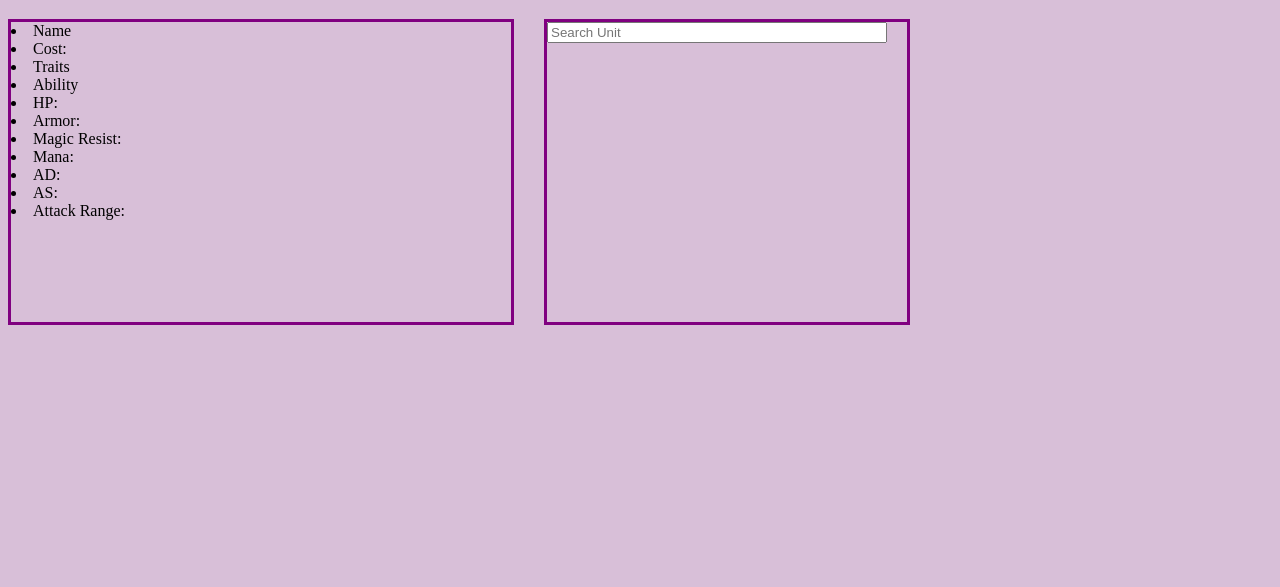
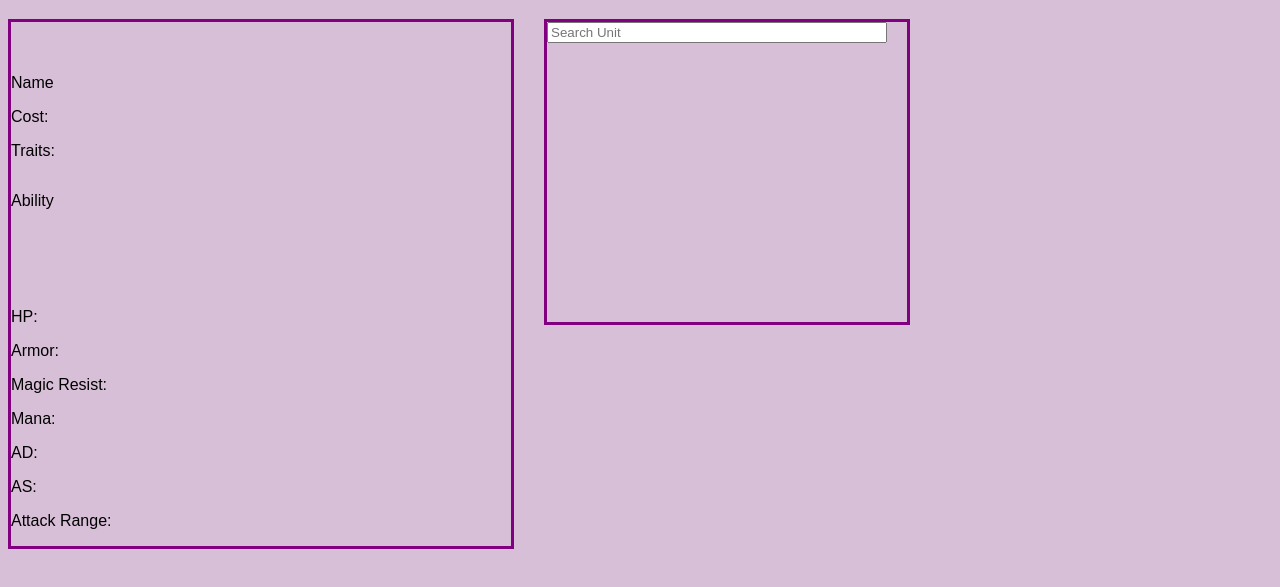
Before and after one commit to ZahiAhmed/Tacticspedia, a website built with webpack: page index.html in a window 1280 px wide. Shown: the part 109-696 px from the top of the page. Built offline with Linux system fonts and the light colour scheme; no server answers.

Commit message:
flexed splash properly

```diff
--- a/index.html
+++ b/index.html
@@ -14,19 +14,28 @@
     <div id="tab_bar"></div>
     <div class="container">
       <div id="info">
-        <li id="name">Name</li>
-        <li id="cost">Cost: </li>
-        <li id="traits">Traits</li>
-        <li id="ability">Ability</li>
-        <li id="hp">HP: </li>
-        <li id="armor">Armor: </li>
-        <li id="magic_resist">Magic Resist: </li>
-        <li id="mana">Mana: </li>
-        <li id="ad">AD: </li>
-        <li id="as">AS: </li>
-        <li id="range">Attack Range: </li>
+          <div class="info-container">
+            <div class="basic-info">
+              <br>
+              <br>
+              <p id="name">Name</p>
+              <p id="cost">Cost: </p>
+              <p id="traits">Traits:</p>
+            </div>
+            <p id="splash"></p>
+            </div>
+        <div class="ability">
+          <p id="ability">Ability</p>
+        </div>
+        <p id="hp">HP: </p>
+        <p id="armor">Armor: </p>
+        <p id="magic_resist">Magic Resist: </p>
+        <p id="mana">Mana: </p>
+        <p id="ad">AD: </p>
+        <p id="as">AS: </p>
+        <p id="range">Attack Range: </p>
       </div>
-      <div id="sidebar">
+      <div class="sidebar">
         <input class="search" id="searchChamp" type="search" placeholder="Search Unit">
         <p id="champ_list"></p>
       </div>
--- a/src/index.scss
+++ b/src/index.scss
@@ -13,10 +13,9 @@ body {
 
 #tab_bar{
     color: rgb(205, 176, 11);
-    // color:
 }
 
-#sidebar{
+.sidebar{
     border: 3px solid $color;
     width: 360px;
     height: 300px;
@@ -29,4 +28,14 @@ body {
     border: 3px solid $color;
     width: 500px;
     max-width: 500px;
+    font: menu;
 }
+
+.ability {
+    height: 100px;
+}
+
+.info-container{
+    display: flex;
+    justify-content: space-between;
+}
--- a/src/scripts/icon.js
+++ b/src/scripts/icon.js
@@ -4,7 +4,7 @@ class Icon {
         this.ele = document.createElement("img");
         this.ele.setAttribute("class", `cost${champ.cost}`)
         this.ele.setAttribute("src",
-        `https://ddragon.leagueoflegends.com/cdn/13.1.1/img/tft-hero-augment/${champ.icon}png`);
+        `https://ddragon.leagueoflegends.com/cdn/13.1.1/img/tft-hero-augment/${champ.icon}`);
         if (this.champ.name === "Wukong") {
             this.ele.setAttribute("src",
             `https://ddragon.leagueoflegends.com/cdn/13.1.1/img/tft-hero-augment/TFT8_Wukong.TFT_Set8.png`)
--- a/src/scripts/unit.js
+++ b/src/scripts/unit.js
@@ -2,7 +2,7 @@ class Unit{
     constructor(data){
         this.ability = data.ability.desc; //abilities have name & icon too
         this.cost = data.cost;
-        this.icon = data.icon.slice(31,-3);
+        this.icon = `${data.icon.slice(31,-3)}png`;
         this.name = data.name;
         this.hp = data.stats.hp;
         this.armor = Math.round(100*data.stats.armor)/100;
@@ -16,9 +16,10 @@ class Unit{
         this.traits = data.traits;
     }
     printData(){
+        document.querySelector(`#splash`).innerHTML = `<img class="cost${this.cost}" src="https://ddragon.leagueoflegends.com/cdn/13.1.1/img/tft-champion/${this.icon}">`;
         document.querySelector(`#name`).innerText = `${this.name}`;
-        document.querySelector(`#ability`).innerText = `${this.ability}`;
-        document.querySelector(`#traits`).innerText = `${this.traits}`;
+        document.querySelector(`#ability`).innerText = `Ability: ${this.ability}`;
+        document.querySelector(`#traits`).innerText = `Traits: ${this.traits.join(", ")}`;
         document.querySelector('#hp').innerText = `HP: ${this.hp}`;
         document.querySelector('#armor').innerText = `Armor: ${this.armor}`;
         document.querySelector(`#magic_resist`).innerText = `Magic Resist: ${this.magicresist}`;
--- a/src/styles/sidebar.scss
+++ b/src/styles/sidebar.scss
@@ -1,11 +1,9 @@
-img {
+.sidebar img {
     margin: 5px;
-    padding: 1px
-
+    padding: 1px;
 }
 
-img:hover {
-    border-bottom: solid black ;
+.sidebar img:hover {
     border-color: black
 }
 
@@ -14,19 +12,19 @@ img:hover {
 }
 
 .cost2{
-    border: 3px solid green
+    border: 3px solid green;
 }
 
 .cost3{
-    border: 3px solid blue
+    border: 3px solid blue;
 }
 
 .cost4{
-    border: 3px solid magenta
+    border: 3px solid magenta;
 }
 
 .cost5{
-    border: 3px solid gold
+    border: 3px solid goldenrod;
 }
 
 .search {
```
Also changed, not shown: dist/main.css, dist/main.js.
